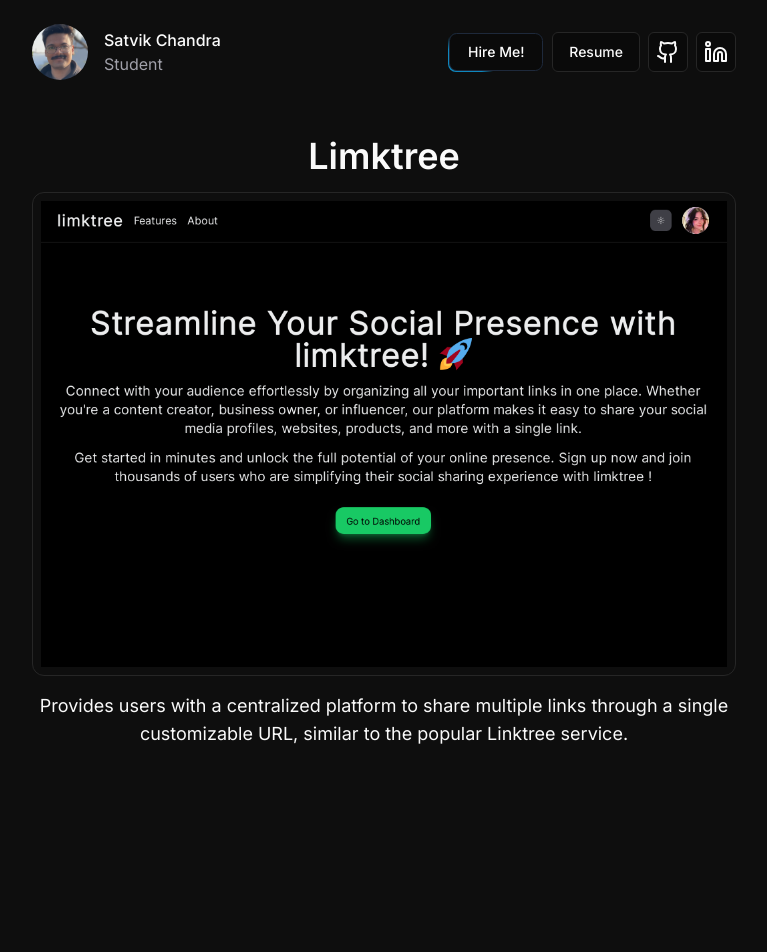
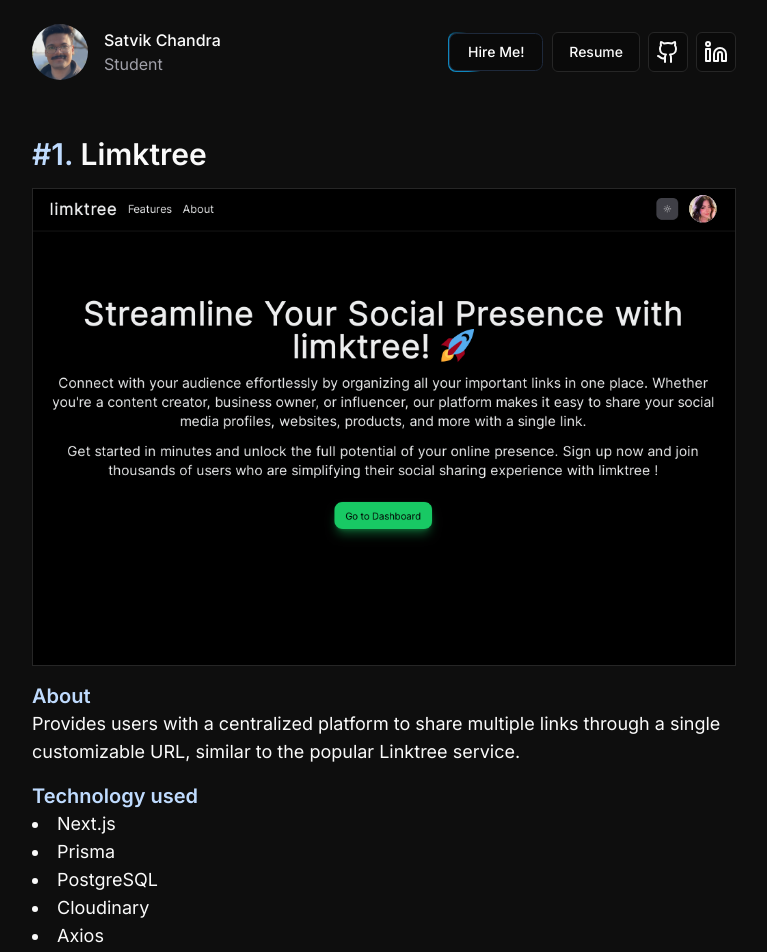
Before and after one commit to SattuSupari21/portfolio-v1, a Next.js app: page /project/1 in a window 1280 px wide. Shown: the top 952 px of the page, without its empty margins (256-1023 px from the left). Before the commit the page ends 800 px from the top, so only its background shows below. Built offline with nearby package versions, Linux system fonts and the light colour scheme.

Commit message:
update for project details page

```diff
--- a/src/app/project/[slug]/page.tsx
+++ b/src/app/project/[slug]/page.tsx
@@ -12,12 +12,21 @@
         return
     }
     return (
-        <div className="w-full h-full flex flex-col gap-4 items-center">
-            <span className="text-4xl font-semibold">{project?.title}</span>
-            <div className="w-full h-full border rounded-xl p-2 hover:border-sky-400 transition">
+        <div className="w-full h-full flex flex-col gap-4">
+            <span className="text-3xl font-semibold"><span className="text-blue-200">#{project.id}. </span>{project?.title}</span>
+            <div className="w-full h-full border">
                 <img src={project.image} alt={project.title} className="w-full h-full object-fill" />
             </div>
-            <span className="text-lg text-center">{project.about}</span>
+            <div className="w-full">
+                <p className="text-xl font-semibold text-blue-200">About</p>
+                <p className="text-lg">{project.about}</p>
+            </div>
+            <div className="w-full">
+                <p className="text-xl font-semibold text-blue-200">Technology used</p>
+                <ul className="list-disc list-inside">
+                    {project.techStack.map((tech, index) => <li key={index} className="text-lg">{tech}</li>)}
+                </ul>
+            </div>
         </div>
     )
 }
```
